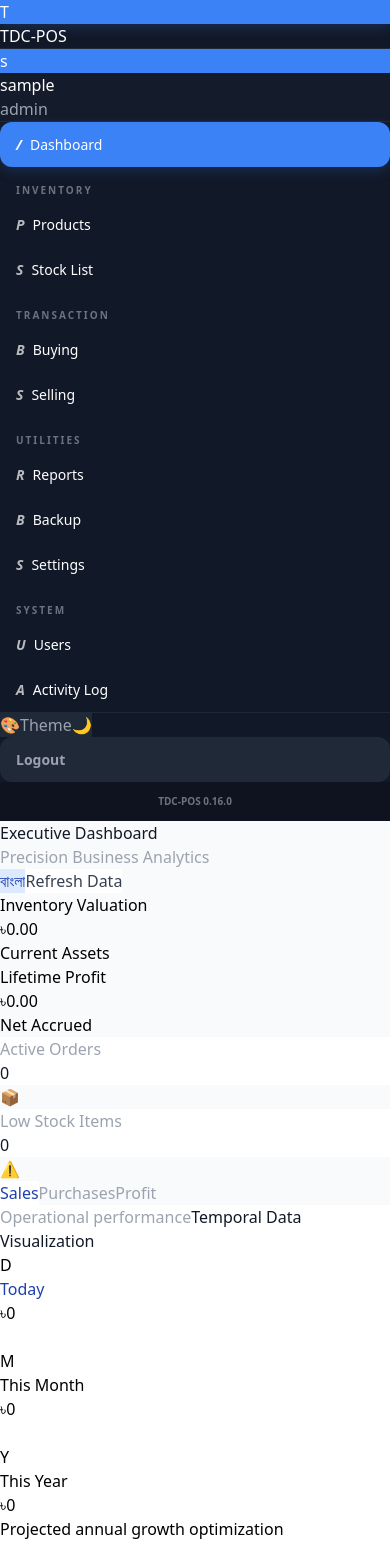
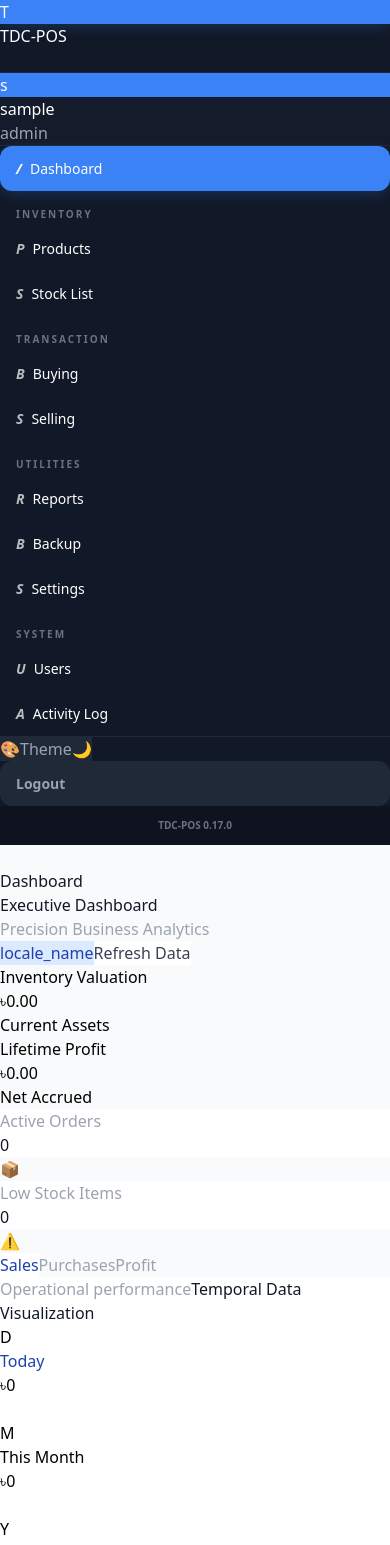
Before and after one commit to AbiruzzamanMolla/tdc-pos, a Vue app: page / in a window 390 px wide. Shown: the top 1545 px of the page. Built offline with nearby package versions, Linux system fonts and the light colour scheme; sample sign-in values are in the browser's storage.

Commit message:
feat: responsive sidebar and mobile enhancements (v0.17.0)

```diff
--- a/package.json
+++ b/package.json
@@ -1,7 +1,7 @@
 {
   "name": "tdc-pos",
   "private": true,
-  "version": "0.16.0",
+  "version": "0.17.0",
   "type": "module",
   "scripts": {
     "dev": "vite",
--- a/src-tauri/tauri.conf.json
+++ b/src-tauri/tauri.conf.json
@@ -1,7 +1,7 @@
 {
   "$schema": "https://schema.tauri.app/config/2",
   "productName": "TDC-POS",
-  "version": "0.16.0",
+  "version": "0.17.0",
   "identifier": "com.tdc.pos",
   "build": {
     "beforeDevCommand": "npm run dev",
--- a/src/App.vue
+++ b/src/App.vue
@@ -2,7 +2,7 @@
 import { RouterLink, RouterView, useRoute, useRouter } from 'vue-router'
 import { useAuthStore } from './stores/auth'
 import { useThemeStore } from './stores/theme'
-import { computed, onMounted } from 'vue'
+import { computed, onMounted, ref, watch } from 'vue'
 import { invoke } from '@tauri-apps/api/core'
 import { APP_VERSION } from './version'
 
@@ -11,14 +11,14 @@ const router = useRouter()
 const auth = useAuthStore()
 const theme = useThemeStore()
 
-const showSidebar = computed(() => route.name !== 'Login')
+// Navigation & Sidebar Logic
+const isSidebarOpen = ref(window.innerWidth >= 1024)
+const isMobile = ref(window.innerWidth < 1024)
 
-function logout() {
-  auth.logout()
-  router.push('/login')
-}
+// Handle window resize to adjust responsiveness
+onMounted(async () => {
+  window.addEventListener('resize', handleResize)
 
-onMounted(async () => {
   theme.initTheme();
   try {
     await invoke('check_and_auto_backup');
@@ -26,24 +26,75 @@ onMounted(async () => {
     console.error("Auto-backup failed", err);
   }
 });
+
+function handleResize() {
+  const wasMobile = isMobile.value
+  isMobile.value = window.innerWidth < 1024
+
+  // If switching from desktop to mobile, auto-close sidebar
+  if (!wasMobile && isMobile.value) {
+    isSidebarOpen.value = false
+  }
+  // If switching from mobile to desktop, auto-open sidebar (optional, usually UX friendly)
+  if (wasMobile && !isMobile.value) {
+    isSidebarOpen.value = true
+  }
+}
+
+// Close sidebar on route change if on mobile
+watch(route, () => {
+  if (isMobile.value) {
+    isSidebarOpen.value = false
+  }
+})
+
+function logout() {
+  auth.logout()
+  router.push('/login')
+}
 </script>
 
 <template>
-  <div class="flex h-screen font-sans" style="background: var(--t-main-bg);">
+  <div class="flex h-screen font-sans overflow-hidden" style="background: var(--t-main-bg);">
+
+    <!-- Mobile Overlay -->
+    <div v-if="isMobile && isSidebarOpen" @click="isSidebarOpen = false"
+      class="fixed inset-0 bg-black/50 z-30 transition-opacity backdrop-blur-sm">
+    </div>
+
     <!-- Sidebar -->
-    <aside v-if="showSidebar" class="w-64 flex flex-col shadow-xl flex-shrink-0 z-20 sidebar-shell">
-      <div class="p-6 flex items-center space-x-3 sidebar-border-b">
-        <div
-          class="w-10 h-10 rounded-lg flex items-center justify-center font-black text-xl text-white shadow-lg sidebar-logo">
-          T
+    <!--
+      - Mobile: Fixed position, slide-in transformation.
+      - Desktop: Relative position to push content, v-show/hidden toggling.
+    -->
+    <aside v-if="route.name !== 'Login'" :class="[
+      'flex flex-col shadow-xl z-40 sidebar-shell transition-all duration-300 ease-in-out',
+      isMobile ? 'fixed inset-y-0 left-0 w-72' : 'relative',
+      isMobile && !isSidebarOpen ? '-translate-x-full' : 'translate-x-0',
+      !isMobile && !isSidebarOpen ? 'w-0 overflow-hidden opacity-0' : 'w-64 opacity-100'
+    ]">
+      <!-- Header -->
+      <div class="p-6 flex items-center justify-between sidebar-border-b">
+        <div class="flex items-center space-x-3">
+          <div
+            class="w-10 h-10 rounded-lg flex items-center justify-center font-black text-xl text-white shadow-lg sidebar-logo flex-shrink-0">
+            T
+          </div>
+          <h1 class="text-xl font-black tracking-tight uppercase italic sidebar-text whitespace-nowrap">TDC-POS</h1>
         </div>
-        <h1 class="text-xl font-black tracking-tight uppercase italic sidebar-text">TDC-POS</h1>
+        <!-- Mobile Close Button -->
+        <button v-if="isMobile" @click="isSidebarOpen = false" class="text-gray-400 hover:text-white">
+          <svg class="w-6 h-6" fill="none" viewBox="0 0 24 24" stroke="currentColor">
+            <path stroke-linecap="round" stroke-linejoin="round" stroke-width="2" d="M6 18L18 6M6 6l12 12" />
+          </svg>
+        </button>
       </div>
 
-      <div class="p-4 sidebar-border-b sidebar-user-panel">
+      <!-- User Panel -->
+      <div class="p-4 sidebar-border-b sidebar-user-panel whitespace-nowrap overflow-hidden">
         <div class="flex items-center space-x-3">
           <div
-            class="w-8 h-8 rounded-full flex items-center justify-center text-xs font-bold uppercase text-white sidebar-avatar">
+            class="w-8 h-8 rounded-full flex items-center justify-center text-xs font-bold uppercase text-white sidebar-avatar flex-shrink-0">
             {{ auth.user?.username?.charAt(0) || 'U' }}
           </div>
           <div class="flex-1 min-w-0">
@@ -54,7 +105,8 @@ onMounted(async () => {
         </div>
       </div>
 
-      <nav class="flex-1 p-4 space-y-1.5 overflow-y-auto">
+      <!-- Navigation -->
+      <nav class="flex-1 p-4 space-y-1.5 overflow-y-auto overflow-x-hidden">
         <RouterLink to="/" class="nav-link" active-class="nav-link-active">
           <span class="nav-icon">/</span>
           <span class="font-medium">Dashboard</span>
@@ -110,9 +162,8 @@ onMounted(async () => {
         </RouterLink>
       </nav>
 
-      <!-- Theme Picker Toggle + Logout -->
-      <div class="p-4 sidebar-border-t space-y-2">
-        <!-- Theme Selector -->
+      <!-- Footer Actions -->
+      <div class="p-4 sidebar-border-t space-y-2 whitespace-nowrap overflow-hidden">
         <button @click="theme.showPicker = !theme.showPicker"
           class="flex items-center w-full px-4 py-2.5 rounded-xl transition-all text-sm font-bold sidebar-theme-btn">
           <span class="mr-2">🎨</span>
@@ -120,7 +171,6 @@ onMounted(async () => {
           <span class="ml-auto text-lg">{{ theme.currentTheme().emoji }}</span>
         </button>
 
-        <!-- Theme Picker Panel -->
         <div v-if="theme.showPicker"
           class="grid grid-cols-3 gap-2 p-2 rounded-xl sidebar-theme-panel animate-in fade-in duration-200">
           <button v-for="t in theme.allThemes" :key="t.id" @click="theme.setTheme(t.id)"
@@ -142,9 +192,27 @@ onMounted(async () => {
       </div>
     </aside>
 
-    <!-- Main Content -->
-    <main class="flex-1 overflow-auto relative" style="background: var(--t-main-bg);">
-      <div :class="{ 'p-4 md:p-8': showSidebar }">
+    <!-- Main Content Area -->
+    <main class="flex-1 overflow-auto relative w-full h-full flex flex-col" style="background: var(--t-main-bg);">
+
+      <!-- Top Toggle Button (Visible on Mobile AND Desktop when closed) -->
+      <div v-if="route.name !== 'Login'" class="sticky top-0 z-10 w-full flex items-center p-4">
+        <button @click="isSidebarOpen = !isSidebarOpen"
+          class="p-2 rounded-xl shadow-sm border border-gray-200 bg-white/80 backdrop-blur-md text-gray-700 hover:bg-white hover:shadow-md transition-all active:scale-95"
+          style="background-color: var(--t-main-card-bg); border-color: var(--t-main-card-border); color: var(--t-main-text);">
+          <svg v-if="!isSidebarOpen" class="w-6 h-6" fill="none" viewBox="0 0 24 24" stroke="currentColor">
+            <path stroke-linecap="round" stroke-linejoin="round" stroke-width="2" d="M4 6h16M4 12h16M4 18h16" />
+          </svg>
+          <svg v-else class="w-6 h-6" fill="none" viewBox="0 0 24 24" stroke="currentColor">
+            <path stroke-linecap="round" stroke-linejoin="round" stroke-width="2" d="M4 6h16M4 12h16M4 18h7" />
+          </svg>
+        </button>
+        <div class="ml-4 font-bold text-lg md:text-xl lg:hidden text-gray-800" style="color: var(--t-main-text);">
+          {{ route.name }}
+        </div>
+      </div>
+
+      <div class="flex-1 px-4 pb-4 md:px-8 md:pb-8 w-full max-w-[1920px] mx-auto">
         <RouterView />
       </div>
     </main>
@@ -152,7 +220,10 @@ onMounted(async () => {
 </template>
 
 <style>
-/* ===== GLOBAL SCROLLBAR ===== */
+/* ... existing styles ... */
+/* Include the previous styles here or just import `style.css` if it was external, but `App.vue` had inline styles.
+   I need to preserve the styles I viewed earlier. */
+
 ::-webkit-scrollbar {
   width: 6px;
   height: 6px;
@@ -171,7 +242,6 @@ onMounted(async () => {
   background: #94a3b8;
 }
 
-/* ===== SIDEBAR SHELL (uses CSS vars from theme store) ===== */
 .sidebar-shell {
   background: var(--t-sidebar-bg);
   color: var(--t-sidebar-text);
@@ -206,7 +276,6 @@ onMounted(async () => {
   background: var(--t-accent);
 }
 
-/* ===== NAV LINKS ===== */
 .nav-link {
   display: flex;
   align-items: center;
@@ -247,7 +316,6 @@ onMounted(async () => {
   color: var(--t-sidebar-section-text);
 }
 
-/* ===== THEME BUTTON & PANEL ===== */
 .sidebar-theme-btn {
   background: var(--t-sidebar-hover);
   color: var(--t-sidebar-muted);
@@ -267,7 +335,6 @@ onMounted(async () => {
   background: rgba(255, 255, 255, 0.05);
 }
 
-/* ===== LOGOUT ===== */
 .sidebar-logout-btn {
   display: flex;
   align-items: center;
@@ -286,7 +353,6 @@ onMounted(async () => {
   color: var(--t-logout-hover-text);
 }
 
-/* ===== FOOTER ===== */
 .sidebar-footer {
   padding: 0.75rem;
   text-align: center;
--- a/src/version.js
+++ b/src/version.js
@@ -1,3 +1,3 @@
 // Centralized version number — single source of truth
-export const APP_VERSION = '0.16.0';
+export const APP_VERSION = '0.17.0';
 export const APP_NAME = 'TDC-POS';
--- a/src/views/Buying.vue
+++ b/src/views/Buying.vue
@@ -234,7 +234,7 @@ onMounted(() => {
     </div>
 
     <!-- NEW BUYING VIEW -->
-    <div v-if="viewMode === 'new'" class="flex flex-col lg:flex-row flex-1 gap-6 overflow-hidden">
+    <div v-if="viewMode === 'new'" class="flex flex-col xl:flex-row flex-1 gap-6 overflow-hidden">
 
       <!-- Left: Products Catalog -->
       <div class="flex-1 flex flex-col bg-white rounded-2xl shadow-sm border border-gray-100 overflow-hidden min-h-0">
--- a/src/views/Dashboard.vue
+++ b/src/views/Dashboard.vue
@@ -40,16 +40,16 @@ onMounted(() => {
 <template>
   <div class="h-full flex flex-col space-y-8 animate-in fade-in duration-500">
     <!-- Header -->
-    <div class="flex justify-between items-end">
+    <div class="flex flex-col sm:flex-row sm:justify-between sm:items-end gap-4">
       <div>
         <h1 class="text-4xl font-black text-gray-900 tracking-tight">{{ i18n.t('executive_dashboard') }}</h1>
         <p class="text-gray-500 font-medium">{{ i18n.t('precision_analytics') }}</p>
       </div>
-      <div class="flex gap-3">
+      <div class="flex gap-3 self-end sm:self-auto">
         <!-- Language Switcher -->
         <button @click="i18n.toggleLocale"
           class="bg-blue-50 text-blue-600 px-4 py-2.5 rounded-xl font-black text-xs uppercase tracking-widest hover:bg-blue-100 transition-all active:scale-95 border border-blue-100 shadow-sm">
-          {{ i18n.locale === 'en' ? 'বাংলা' : 'English' }}
+          {{ i18n.t('locale_name') }}
         </button>
         <button @click="loadStats"
           class="bg-white border border-gray-200 hover:border-blue-500 hover:text-blue-600 text-gray-600 px-6 py-2.5 rounded-xl font-bold transition-all shadow-sm active:scale-95 text-sm">
@@ -65,7 +65,7 @@ onMounted(() => {
         <div class="text-blue-100 text-xs font-black uppercase tracking-widest opacity-80">{{
           i18n.t('inventory_valuation') }}</div>
         <div class="text-3xl font-black mt-2">{{ currencySymbol }}{{ stats.inventory_value.toLocaleString(undefined,
-          { minimumFractionDigits: 2}) }}</div>
+          { minimumFractionDigits: 2 }) }}</div>
         <div class="mt-4 flex items-center gap-2">
           <span class="px-2 py-0.5 bg-white/20 rounded-lg text-[10px] font-bold uppercase tracking-tighter">{{
             i18n.t('current_assets') }}</span>
@@ -77,7 +77,7 @@ onMounted(() => {
         <div class="text-teal-100 text-xs font-black uppercase tracking-widest opacity-80">{{ i18n.t('lifetime_profit')
         }}</div>
         <div class="text-3xl font-black mt-2">{{ currencySymbol }}{{ stats.total_profit.toLocaleString(undefined,
-          { minimumFractionDigits: 2}) }}</div>
+          { minimumFractionDigits: 2 }) }}</div>
         <div class="mt-4 flex items-center gap-2">
           <span class="px-2 py-0.5 bg-white/20 rounded-lg text-[10px] font-bold uppercase tracking-tighter">{{
             i18n.t('net_accrued') }}</span>
--- a/src/views/Selling.vue
+++ b/src/views/Selling.vue
@@ -257,7 +257,7 @@ onMounted(() => {
     </div>
 
     <!-- POS VIEW -->
-    <div v-if="viewMode === 'pos'" class="flex flex-col lg:flex-row flex-1 gap-4 overflow-hidden">
+    <div v-if="viewMode === 'pos'" class="flex flex-col xl:flex-row flex-1 gap-4 overflow-hidden">
 
       <!-- Left: Products -->
       <div class="flex-1 flex flex-col bg-white rounded-lg shadow overflow-hidden min-h-0">
```
Also changed, not shown: 1 other file (tests, documents, lock files or other folders). Lines whose indentation alone changed are shown as unchanged.
